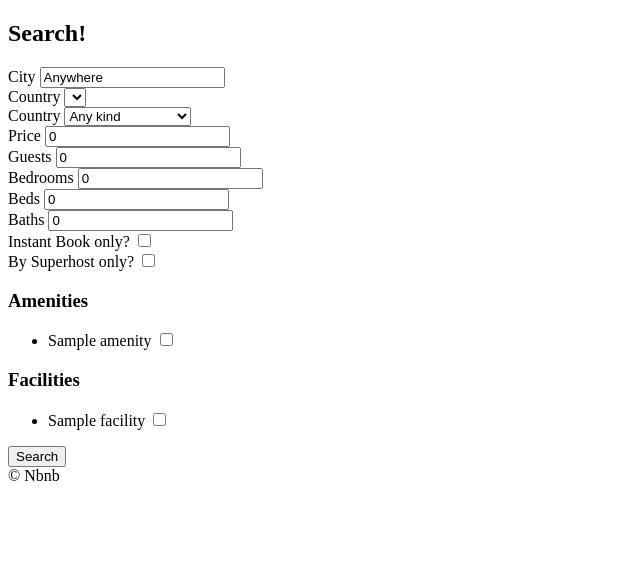
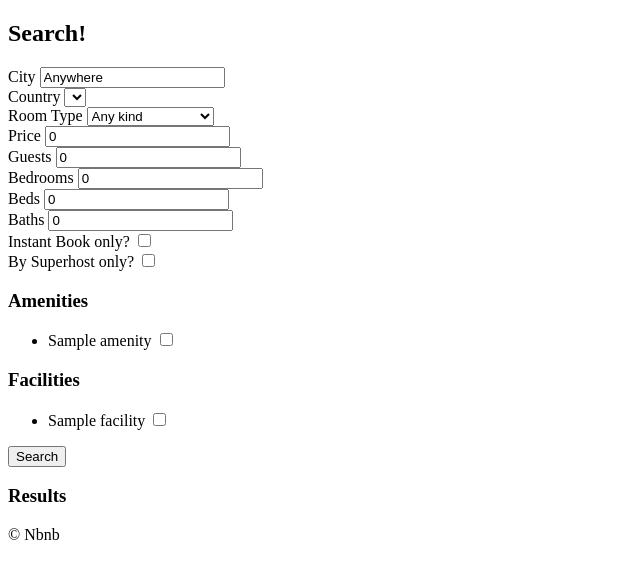
Before and after one commit to yrahnie/airbnb-clone, a Django app: page /rooms/search/ in a window 1280 px wide. Shown: the part 60-639 px from the top of the page, without its empty margins (0-640 px from the left). Run offline with Django 3.2, Linux system fonts and the light colour scheme; tables that the repository leaves empty hold one stand-in row (values such as "Sample post"); lists and menus that the app fills with data are empty.

Commit message:
#13.6 Filtering Like a Boss part Two

```diff
--- a/rooms/views.py
+++ b/rooms/views.py
@@ -33,8 +33,8 @@
     bedrooms = int(request.GET.get("bedrooms", 0))
     beds = int(request.GET.get("beds", 0))
     baths = int(request.GET.get("baths", 0))
-    instant = request.GET.get("instant", False)
-    super_host = request.GET.get("super_host", False)
+    instant = bool(request.GET.get("instant", False))
+    superhost = bool(request.GET.get("superhost", False))
     s_amenities = request.GET.getlist("amenities")
     s_facilities = request.GET.getlist("facilities")
 
@@ -50,7 +50,7 @@
         "s_amenities": s_amenities,
         "s_facilities": s_facilities,
         "instant": instant,
-        "super_host": super_host,
+        "superhost": superhost,
     }
 
     room_types = models.RoomType.objects.all()
@@ -64,8 +64,49 @@
         "facilities": facilities,
     }
 
+    filter_args = {}
+
+    if city != "Anywhere":
+        filter_args["city__startswith"] = city  # column-name__lookup-type
+
+    filter_args["country"] = country
+
+    if room_type != 0:
+        filter_args["room_type__pk"] = room_type
+
+    if price != 0:
+        filter_args["price__lte"] = price  # less than equals
+
+    if guests != 0:
+        filter_args["guests__gte"] = guests  # greater than equals
+
+    if bedrooms != 0:
+        filter_args["bedrooms__gte"] = bedrooms
+
+    if beds != 0:
+        filter_args["beds__gte"] = beds
+
+    if baths != 0:
+        filter_args["baths__gte"] = baths
+
+    if instant is True:
+        filter_args["instant_book"] = True
+
+    if superhost is True:
+        filter_args["host__superhost"] = True
+
+    if len(s_amenities) > 0:
+        for s_amenity in s_amenities:
+            filter_args["amenities__pk"] = int(s_amenity)
+
+    if len(s_facilities) > 0:
+        for s_facility in s_facilities:
+            filter_args["facilities__pk"] = int(s_facility)
+
+    rooms = models.Room.objects.filter(**filter_args)
+
     return render(
         request,
         "rooms/search.html",
-        {**form, **choices},
+        {**form, **choices, "rooms": rooms},
     )
--- a/templates/rooms/search.html
+++ b/templates/rooms/search.html
@@ -12,7 +12,7 @@
   <form method="get" action="{% url "rooms:search" %}">
     <div>
       <label for="city">City</label>
-      <input value={{city}} name="city" placeholder="Search by City" />
+        <input value="{{city}}" id="city" name="city" placeholder="Search By City" />
     </div>
 
     <div>
@@ -26,7 +26,7 @@
     </div>
 
     <div>
-      <label for="room_type">Country</label>
+      <label for="room_type">Room Type</label>
       <select id="room_type" name="room_type">
         <option value="0" {% if s_room_type == 0 %}selected{% endif %}>Any kind</option>
         {% for room_type in room_types %}
@@ -66,8 +66,8 @@
     </div>
 
     <div>
-      <label for="super_host">By Superhost only?</label>
-      <input type="checkbox" name="super_host" id="super_host" {% if super_host %}checked{% endif %}  />
+      <label for="superhost">By Superhost only?</label>
+      <input type="checkbox" name="superhost" id="superhost" {% if superhost %}checked{% endif %}  />
     </div>
 
     <div>
@@ -112,4 +112,10 @@
 
     <button>Search</button>
   </form>
+
+  <h3>Results</h3>
+  {% for room in rooms %}
+    <h3>{{room.name}}</h3>
+  {% endfor %}
+
 {% endblock content %}
```
